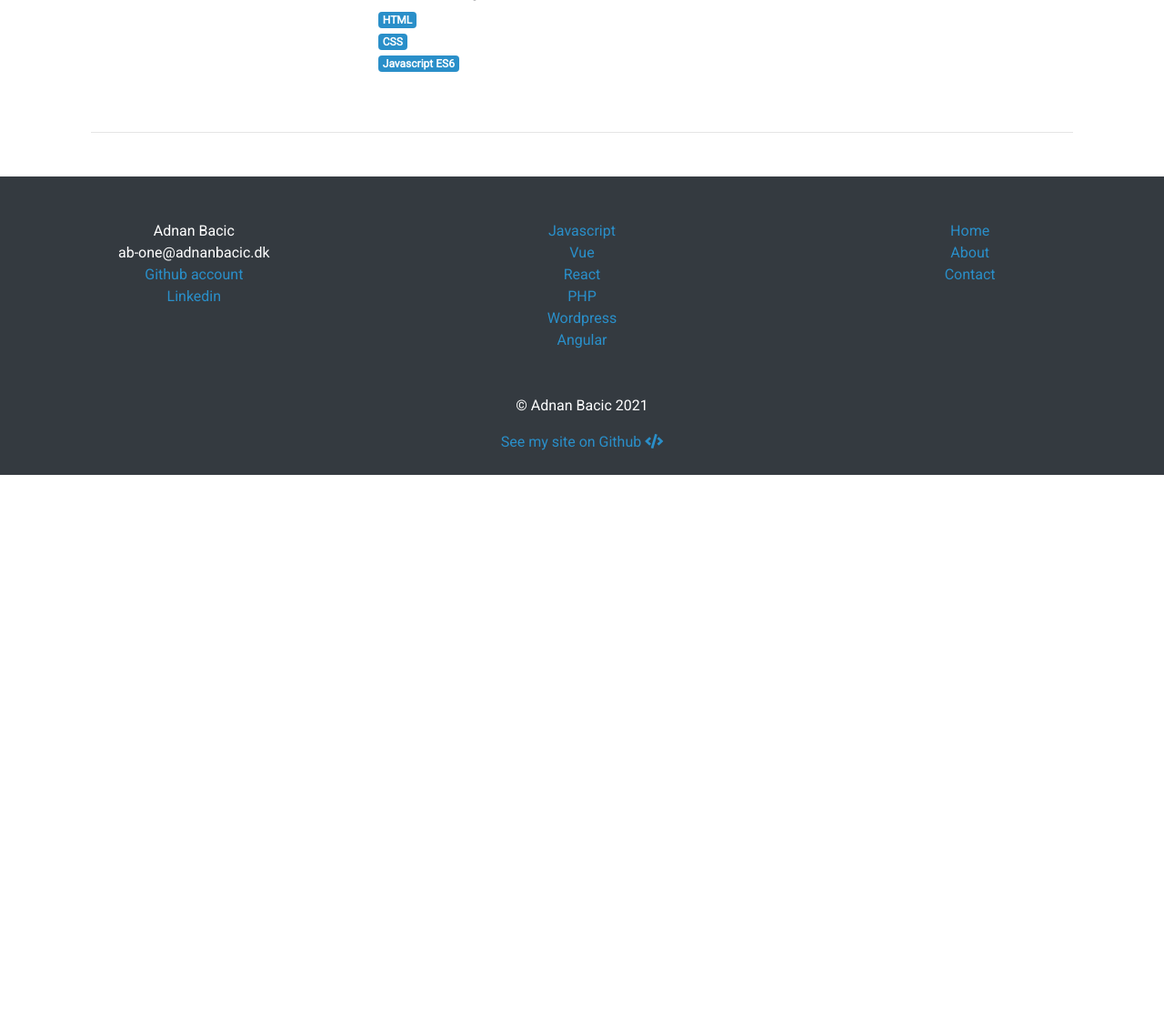
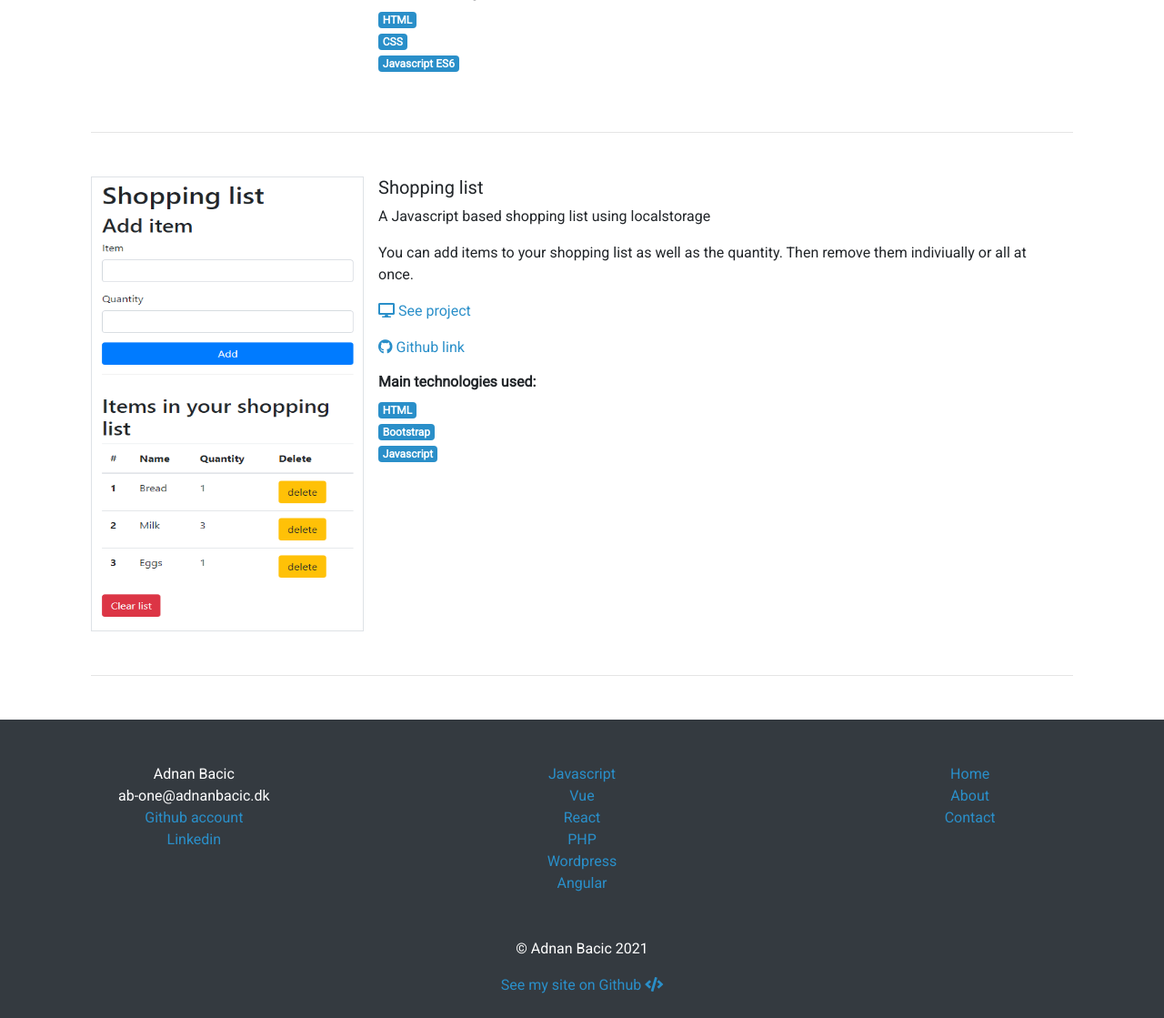
Before and after one commit to Adnan-Bacic/adnanbacic.dk, a PHP site: page /javascript.php in a window 1280 px wide. Shown: the part 1231-2350 px from the top of the page at 91% size. Before the commit the page ends 1753 px from the top, so only its background shows below. Run offline with PHP 8.4, Linux system fonts and the light colour scheme; some libraries are stand-ins or nearby versions.

Commit message:
added new js project

```diff
--- a/src/javascript.php
+++ b/src/javascript.php
@@ -88,6 +88,37 @@
 
             <hr class="mb-5 mt-5">
 
+			<div class="media">
+				<a href="https://adnanbacic.dk/folders/javascript/shopping-list/" target="_blank" rel="noopener noreferrer">
+					<img src="images/project-thumbnails/shopping-list-thumbnail.png" width="300" height="500" class="align-self-start mr-3 border" alt="JS Crypto API">
+				</a>
+				<div class="media-body mr-3 m-0">
+					<h5 class="mt-0">Shopping list</h5>
+					<p>A Javascript based shopping list using localstorage</p>
+					<p>You can add items to your shopping list as well as the quantity. Then remove them indiviually or all at once.</p>
+					<p>
+						<a class="link" href="https://adnanbacic.dk/folders/javascript/shopping-list/" target="_blank" rel="noopener noreferrer"><i class="fas fa-desktop mr-1"></i>See project</a>
+					</p>
+					<p>
+						<a class="link" href="https://github.com/Adnan-Bacic/javascript/tree/master/crypto-api" target="_blank" rel="noopener noreferrer"><i class="fab fa-github mr-1"></i>Github link</a>
+					</p>
+					<h6>Main technologies used:</h6>
+						<ul>
+							<li>
+								<span class="badge badge-primary">HTML</span>
+							</li>
+							<li>
+								<span class="badge badge-primary">Bootstrap</span>
+							</li>
+							<li>
+								<span class="badge badge-primary">Javascript</span>
+							</li>
+						</ul>
+				</div>
+			</div>
+
+			<hr class="mb-5 mt-5">
+
 		</div>
 		</main>
 	</section>
```
Also changed, not shown: src/images/project-thumbnails/shopping-list-thumbnail.png (added).
